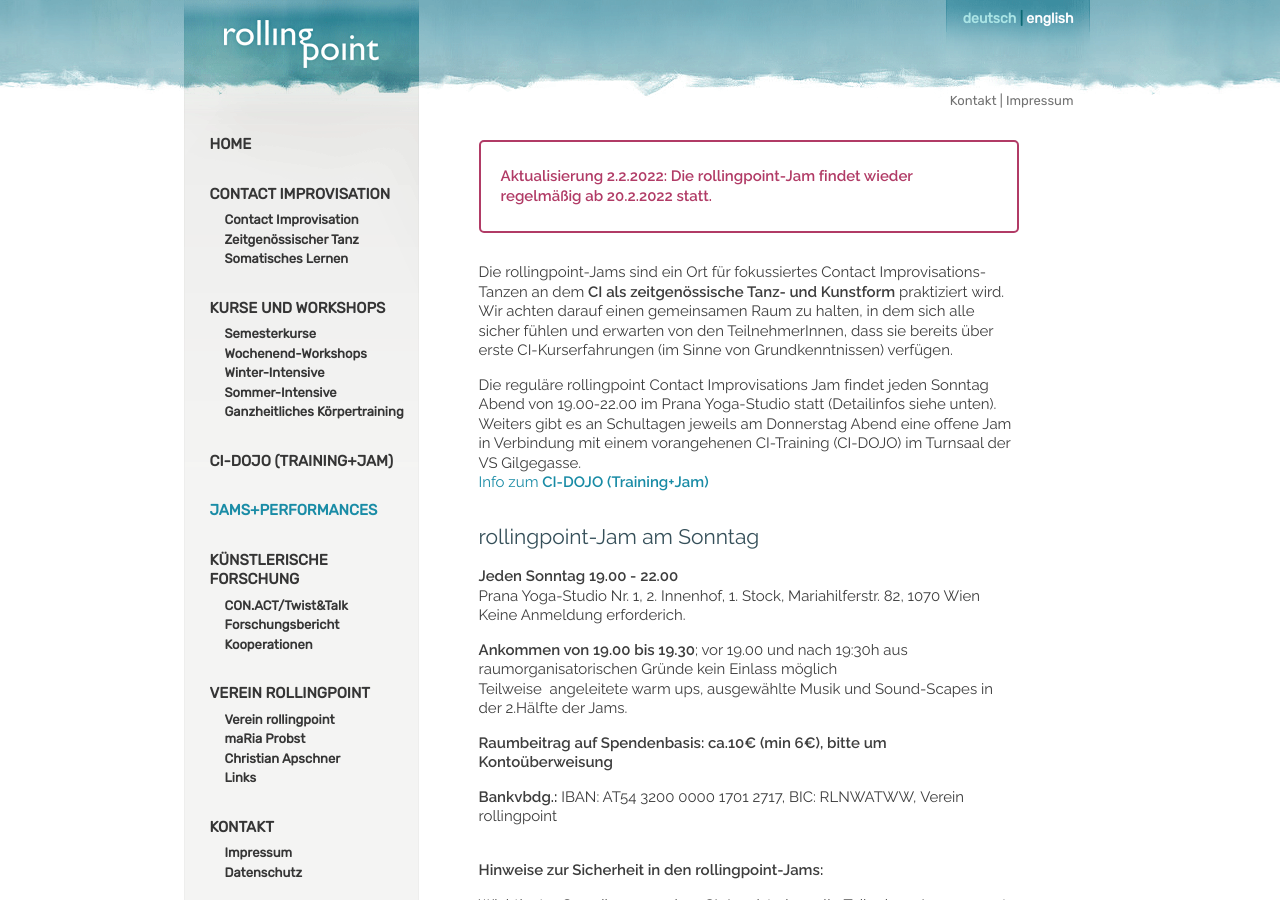
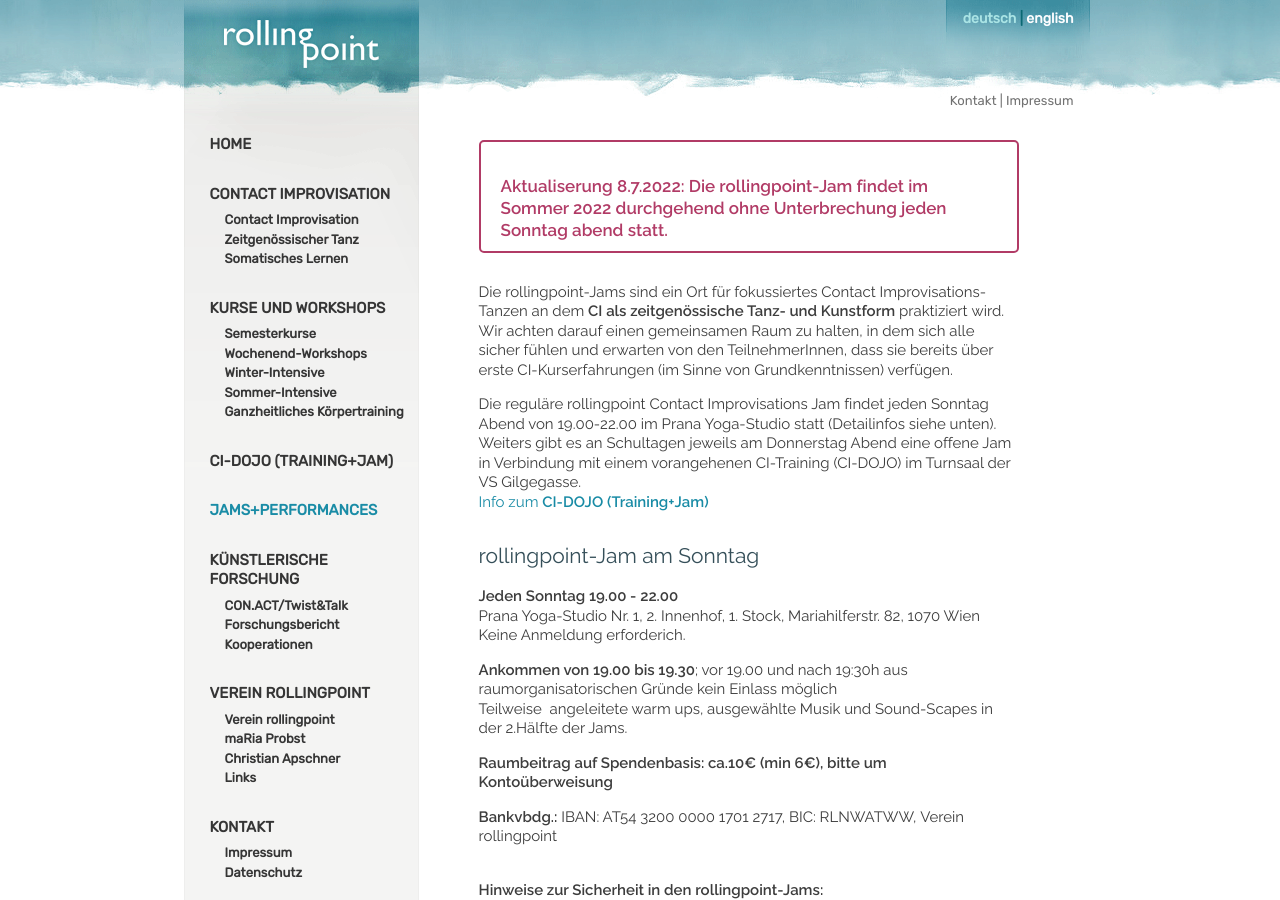
Before and after one commit to manulari/rollingpointat, a Jekyll site: the page built from _pages_de/jams.md, in a window 1280 px wide and 900 px high. Built offline with Jekyll 4.4.1, drawn with Linux system fonts in a browser that asks for light colours; comment, search, counter and statistics services are not loaded.

Commit message:
Update page (de) “jams”

```diff
--- a/_pages_de/jams.md
+++ b/_pages_de/jams.md
@@ -1,15 +1,14 @@
 ---
 permalink: /jams
 title: ROLLINGPOINT-JAMS
+other_lang: ""
 ---
-> **Aktualisierung 2.2.2022: Die rollingpoint-Jam findet wieder regelmäßig ab 20.2.2022 statt.**
+> #### **Aktualiserung 8.7.2022: Die rollingpoint-Jam findet im Sommer 2022 durchgehend ohne Unterbrechung jeden Sonntag abend statt.**
 
 Die rollingpoint-Jams sind ein Ort für fokussiertes Contact Improvisations-Tanzen an dem **CI als zeitgenössische Tanz- und Kunstform** praktiziert wird. Wir achten darauf einen gemeinsamen Raum zu halten, in dem sich alle sicher fühlen und erwarten von den TeilnehmerInnen, dass sie bereits über erste CI-Kurserfahrungen (im Sinne von Grundkenntnissen) verfügen.
 
 Die reguläre rollingpoint Contact Improvisations Jam findet jeden Sonntag Abend von 19.00-22.00 im Prana Yoga-Studio statt (Detailinfos siehe unten). Weiters gibt es an Schultagen jeweils am Donnerstag Abend eine offene Jam in Verbindung mit einem vorangehenen CI-Training (CI-DOJO) im Turnsaal der VS Gilgegasse.\
 [Info zum **CI-DOJO (Training+Jam)**](/dojo)
-
-
 
 ## rollingpoint-Jam am Sonntag
 
```
